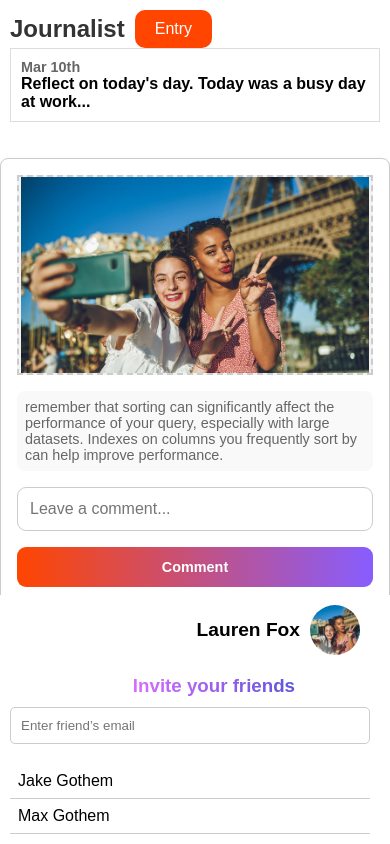
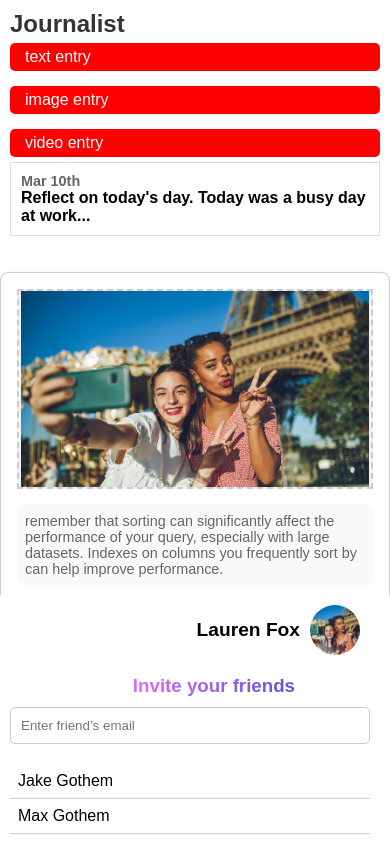
Before and after one commit to cse442-at-ub/s24semesterproject-journalists, a React (Vite) app in the folder frontend/: page / in a window 390 px wide. Built offline with nearby package versions, Linux system fonts and the light colour scheme.

Commit message:
changes to friend dashboard adding links to difrent webapages

```diff
--- a/frontend/src/Friend_Dashboard.jsx
+++ b/frontend/src/Friend_Dashboard.jsx
@@ -87,8 +87,13 @@ const Dashboard = () => {
       <div className="left-sidebar">
         <div className="journalist-header">
           <h1>Journalist</h1>
-          <button onClick={toggleDropdown} className="new-entry-button">Entry</button>
-        </div>
+          </div>
+          <div className="header-buttons">
+            <a href="/journal" className="header-button">text entry</a>
+            <a href="/journal-image" className="header-button">image entry</a>
+            <a href="/journal-video" className="header-button">video  entry</a>
+          </div>
+
         <div className="journal-entry">
           <p>Mar 10th</p>
           <p>Reflect on today's day. Today was a busy day at work...</p>
--- a/frontend/src/JournalPage.css
+++ b/frontend/src/JournalPage.css
@@ -142,7 +142,8 @@
   flex-direction: column;
   align-items: center; /* Center cards in the middle */
   overflow-y: auto; /* Enables vertical scrolling */
-  height: calc(100vh - 20px); /* Adjust height based on the total padding */
+  height: calc(100vh - 20px); /* Adj  const toggleDropdown = () => setShowDropdown(!showDropdown);
+  ust height based on the total padding */
   padding: 10px 0; /* Vertical padding inside the container */
 }
 .media iframe {
@@ -238,6 +239,31 @@
   .friend-name:hover {
     background-color: #f2f2f2; /* Highlight on hover */
   }
+  .header-buttons {
+    display: flex;
+    flex-direction: row;
+    justify-content: start;
+    gap: 10px; /* This will create space between the buttons */
+  }
+
+  .header-button {
+    padding: 5px 15px; /* Adjust padding as needed */
+    text-decoration: none;
+    color: white;
+    background-color: #ff0000; /* Set the background color to orange */
+    border: none;
+    border-radius: 5px;
+    transition: background-color 0.3s ease;
+    margin-left: 10px; /* This will create space on the left side of each button */
+  }
+
+  .header-button:first-child {
+    margin-left: 0; /* No space before the first button */
+  }
+
+  .header-button:hover {
+    background-color: darkorange; /* Slightly darker orange on hover for a nice effect */
+  }
 /* Mobile responsiveness */
 @media (max-width: 768px) {
   .dashboard {
@@ -256,4 +282,13 @@
     height: 100%;
     display: block;
   }
+  .header-buttons {
+    flex-direction: column;
+    gap: 5px; /* Less gap in column layout for smaller screens */
+  }
+
+  .header-button {
+    width: 100%; /* Full width buttons on smaller screens */
+    margin: 5px 0; /* Adjust margin for top and bottom only */
+  }
 }
```
